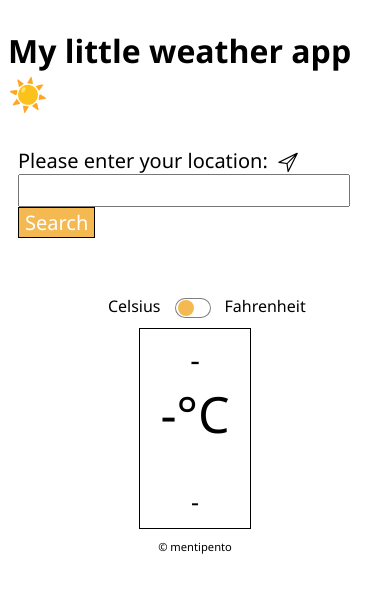
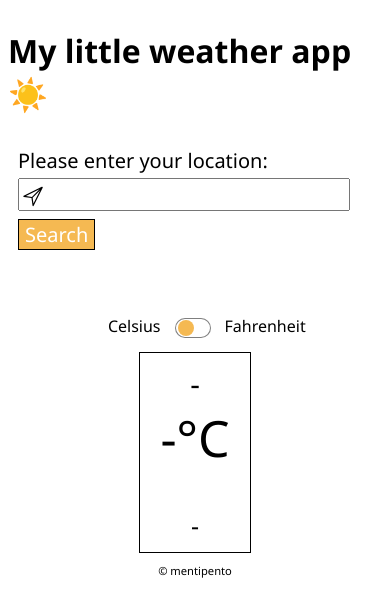
Before and after one commit to mentipento/weather-app, a plain HTML site: page index.html in a window 390 px wide. Drawn offline with Linux system fonts and the light colour scheme.

Commit message:
fix mobile view

```diff
--- a/index.html
+++ b/index.html
@@ -1 +1 @@
-<!doctype html><html lang="en"><head><meta charset="UTF-8"/><meta name="viewport" content="width=device-width,initial-scale=1"/><title>Document</title><script defer="defer" src="app.js"></script><link href="app.css" rel="stylesheet"></head><body><h1>My little weather app ☀️</h1><form action="" id="form-location"><label for="input-location">Please enter your location:</label> <img src="8b9c304d0302de0e7c16.svg" alt="" id="locate-icon" width="30px"> <input id="input-location" name="input"/> <button type="submit" id="submit-location">Search</button></form><div class="display"><div class="celsius"><label for="checkbox-celsius" class="switch"><input type="checkbox" id="checkbox-celsius"/> <span class="slider round"></span></label></div><div class="display-main"><div class="display-location">-</div><div><span class="display-temperature">-</span><span class="celsius-placeholder">°C</span></div><div class="display-icons"><img src="57f38995f0f82dd5dc08.svg" alt="" id="placeholder"/></div><div class="display-conditions">-</div></div></div><div class="signature">© mentipento</div></body></html>
+<!doctype html><html lang="en"><head><meta charset="UTF-8"/><meta name="viewport" content="width=device-width,initial-scale=1"/><title>Document</title><script defer="defer" src="app.js"></script><link href="app.css" rel="stylesheet"></head><body><h1>My little weather app ☀️</h1><form action="" id="form-location"><label for="input-location">Please enter your location:</label> <span class="position-location"><input id="input-location" name="input"/><img src="8b9c304d0302de0e7c16.svg" alt="" id="locate-icon" width="30px"></span><button type="submit" id="submit-location">Search</button></form><div class="display"><div class="celsius"><label for="checkbox-celsius" class="switch"><input type="checkbox" id="checkbox-celsius"/> <span class="slider round"></span></label></div><div class="display-main"><div class="display-location">-</div><div><span class="display-temperature">-</span><span class="celsius-placeholder">°C</span></div><div class="display-icons"><img src="57f38995f0f82dd5dc08.svg" alt="" id="placeholder"/></div><div class="display-conditions">-</div></div></div><div class="signature">© mentipento</div></body></html>
```
Also changed, not shown: app.css (+1 -1 lines), 1 other file.
